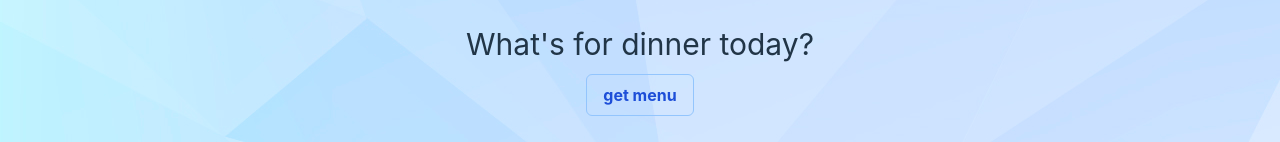
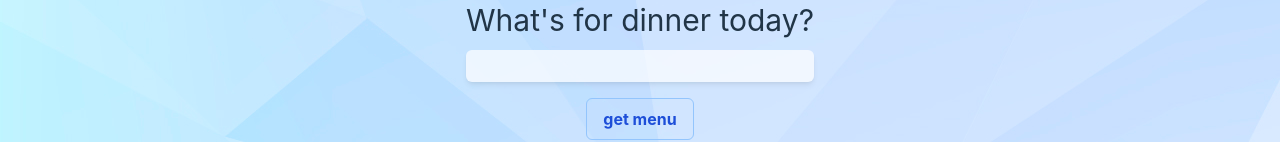
Before and after one commit to k-noguchi01/lesson-vue-app, a Vue app in the folder lesson-vue-project/: page / in a window 1280 px wide. Both pictures are taken after a click on the label "画面切り替え". Shown: the part 378-520 px from the top of the page. Built offline with nearby package versions, Linux system fonts and the light colour scheme; no server answers.

Commit message:
登録内容ランダム表示コンポーネント化完了

```diff
--- a/lesson-vue-project/src/components/ShowRandomMenu.vue
+++ b/lesson-vue-project/src/components/ShowRandomMenu.vue
@@ -1,30 +1,8 @@
 <template>
-  <div class="mx-auto">
-    <!-- 文言の表示エリア -->
-
-    <p class="text-3xl py-3 mt-4">What's for dinner today?</p>
-    <div v-if="selectedItem!==null" class="show-content bg-white shadow-md rounded-md p-4 mb-4">
-      <p class="text-lg text-gray-800">{{ selectedItem["menu-name"]}}</p>
-    </div>
-    <!-- ボタン -->
-    <button
-      @click="getRandomItemByRegistMenues"
-      class="px-4 py-2 font-bold text-blue-700 rounded-md border-1.5 hover:bg-white border-blue-300 hover:opacity-60 focus:outline-none focus:border-blue-500 focus:ring focus:ring-blue-200 disabled:opacity-80 disabled:cursor-not-allowed"
-    >
-      get menu
-    </button>
-  </div>
+<ShowRegister />
 </template>
-<script setup lang="ts">
-import {ref} from "vue";
-import {useStore} from "vuex"
-const store = useStore()
-const selectedItem = ref<number|null>(null);
-function getRandomItemByRegistMenues() {
-  selectedItem.value=
-    store.state.registMenues[Math.floor(Math.random() * store.state.registMenues.length)];
-    console.log(selectedItem.value?["menu-name"]:null)
-}
+<script setup>
+  import ShowRegister from './ShowRegister.vue';
 </script>
 <style>
  .show-content{
--- /dev/null
+++ b/lesson-vue-project/src/components/ShowRegister.vue
@@ -0,0 +1,33 @@
+<template>
+  <div class="mx-auto">
+    <!-- 文言の表示エリア -->
+
+    <p class="text-3xl py-3 mt-4">What's for dinner today?</p>
+    <div
+      v-if="selectedItem !== null"
+      class="show-content bg-white shadow-md rounded-md p-4 mb-4"
+    >
+      <p class="text-lg text-gray-800">{{ selectedItem["menu-name"] }}</p>
+    </div>
+    <!-- ボタン -->
+    <button
+      @click="getRandomItemByRegistMenues"
+      class="px-4 py-2 font-bold text-blue-700 rounded-md border-1.5 hover:bg-white border-blue-300 hover:opacity-60 focus:outline-none focus:border-blue-500 focus:ring focus:ring-blue-200 disabled:opacity-80 disabled:cursor-not-allowed"
+    >
+      get menu
+    </button>
+  </div>
+</template>
+<script setup>
+import { ref } from "vue";
+import { useStore } from "vuex";
+const store = useStore();
+const selectedItem = ref("");
+const getRandomItemByRegistMenues = () => {
+  selectedItem.value =
+    store.state.registMenues[
+      Math.floor(Math.random() * store.state.registMenues.length)
+    ];
+};
+</script>
+<style></style>
```
